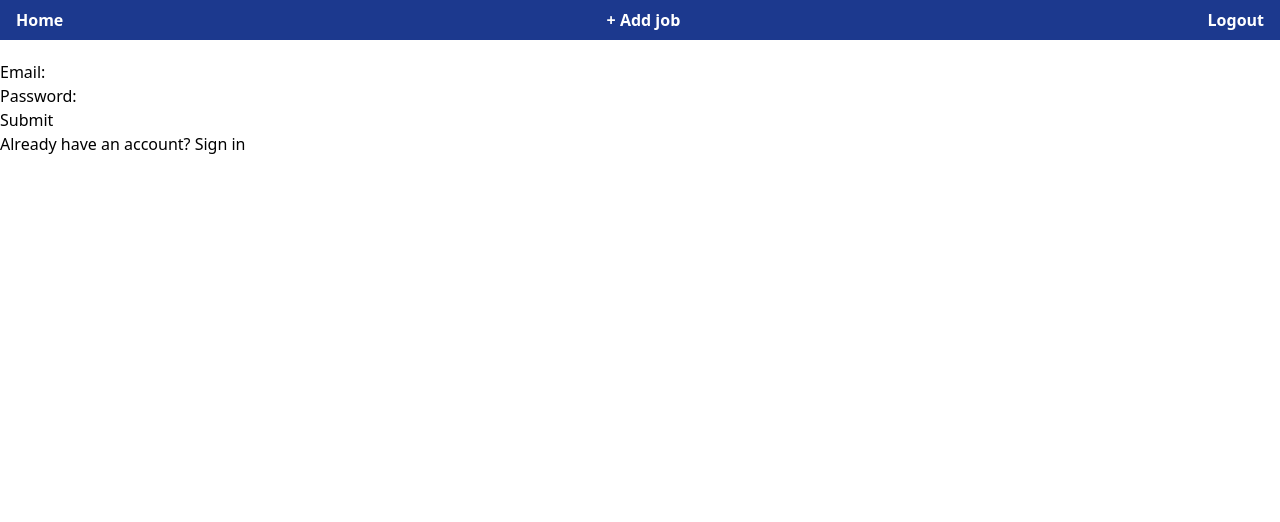
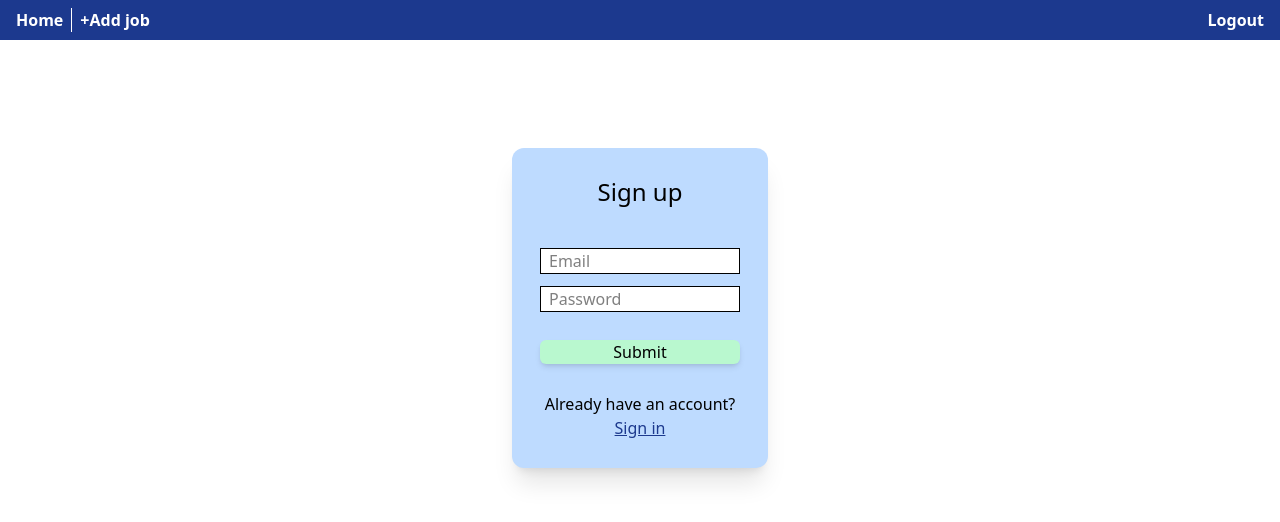
Before and after one commit to moinsayed7/Job_tracker, a Next.js app: page /register in a window 1280 px wide. Shown: the top 522 px of the page. Built offline with nearby package versions, Linux system fonts and the light colour scheme.

Commit message:
improved the signup and login page

```diff
--- a/src/app/layout.tsx
+++ b/src/app/layout.tsx
@@ -30,9 +30,10 @@ export default function RootLayout({
       className={`${geistSans.variable} ${geistMono.variable} h-full antialiased`}
     >
       <body className="min-h-full flex flex-col">
-        <nav className="bg-blue-900 w-[100%] flex px-4 py-2 font-[`Inter`] text-white font-bold mb-5 justify-between">
-          <Link className="mr-4" href={"/"}>Home</Link>
-          <Link href={"/addJob"}>+ Add job</Link>
+        <nav className="bg-blue-900 w-[100%] flex px-4 py-2 font-[`Inter`] text-white font-bold mb-5 justify-between"><div className="flex ">
+          <Link className="pr-2 border-r" href={"/"}>Home</Link>
+          <Link className="pl-2" href={"/addJob"}>+Add job</Link>
+          </div>
           <LogoutButton/>
         </nav>
 
--- a/src/app/login/page.tsx
+++ b/src/app/login/page.tsx
@@ -9,11 +9,12 @@ export default function LoginPage() {
   const [isLoading, setIsLoading] = useState(false);
 
   return (
-    <div>
-      <h1>Login</h1>
+    <div className="flex justify-center">
+      <div className="bg-blue-200 flex flex-col items-center py-7 px-7 rounded-xl mt-22 shadow-xl" >
+      <h1 className="text-center text-2xl mb-10">Login</h1>
       <div>
-        <label htmlFor="email">Email:</label>
-        <input
+        <input className="border bg-white px-2 w-50 mb-3"
+          placeholder="Email"
           id="email"
           type="email"
           value={email}
@@ -21,16 +22,16 @@ export default function LoginPage() {
         />
       </div>
       <div>
-        <label htmlFor="password">Password:</label>
-        <input
+        <input className="border bg-white px-2 w-50 mb-7"
+          placeholder="Password"
           id="password"
           type="password"
           value={password}
           onChange={(e) => setPassword(e.target.value)}
         />
       </div>
-      {error && <p style={{ color: "red" }}>{error}</p>}
-      <button
+      {error && <p className="mb-3 text-red" >{error}</p>}
+      <button className="w-50 bg-green-200 mb-7 rounded-md shadow-md"
         disabled={isLoading}
         onClick={async () => {
           if (email.trim() === "" || password.trim() === "") {
@@ -56,8 +57,8 @@ export default function LoginPage() {
         {isLoading ? "Signing in..." : "Sign in"}
       </button>
 
-      <p>Don't have an account? <a href="/register">Sign up</a></p>
-
+      <p className="w-50 text-center">Don't have an account? <a className="text-blue-900 underline" href="/register">Sign up</a></p>
+        </div>
     </div>
   );
 }
--- a/src/app/register/page.tsx
+++ b/src/app/register/page.tsx
@@ -13,11 +13,15 @@ export default function CreateAcc(){
     const [error,setError]= useState<null | string>(null);
 
     return (
-        <div>
+        <div className="flex justify-center ">
+            <div className="bg-blue-200 flex flex-col items-center py-7 px-7 rounded-xl mt-22 shadow-xl">
+
+            <h1  className="text-center text-2xl mb-10">Sign up</h1>
 
             <div>
-                <label htmlFor="email">Email:</label>
-                <input disabled={isLoading} value={email} type="text" name="" id="email"
+                <input  className="border bg-white px-2 w-50 mb-3"
+                placeholder="Email"
+                disabled={isLoading} value={email} type="text" name="" id="email"
                 onChange={(e)=>{
                     setEmail(e.target.value)
                 }}
@@ -25,16 +29,19 @@ export default function CreateAcc(){
             </div>
 
             <div>
-                <label htmlFor="password">Password:</label>
-                <input disabled={isLoading} value={password} type="password" name="" id="password"
+
+                <input  className="border bg-white px-2 w-50 mb-7"
+                placeholder="Password"
+                disabled={isLoading} value={password} type="password" name="" id="password"
                 onChange={ (e)=>{
                     setPassword(e.target.value)
                 }}
                 />
             </div>
-            {error && <p className="text-red">{error}</p>}
+            {error && <p className="text-red mb-3">{error}</p>}
 
-            <button onClick={async ()=>{
+            <button className="w-50 bg-green-200 mb-7 rounded-md shadow-md"
+            onClick={async ()=>{
                 setError(null);
                 setIsLoading(true)
 
@@ -75,8 +82,8 @@ export default function CreateAcc(){
 
             }}>Submit</button>
 
-            <p>Already have an account? <a href="/login">Sign in</a></p>
-
+            <p className="w-50 text-center">Already have an account? <a  className="text-blue-900 underline" href="/login">Sign in</a></p>
+            </div>
         </div>
     )
 
```
